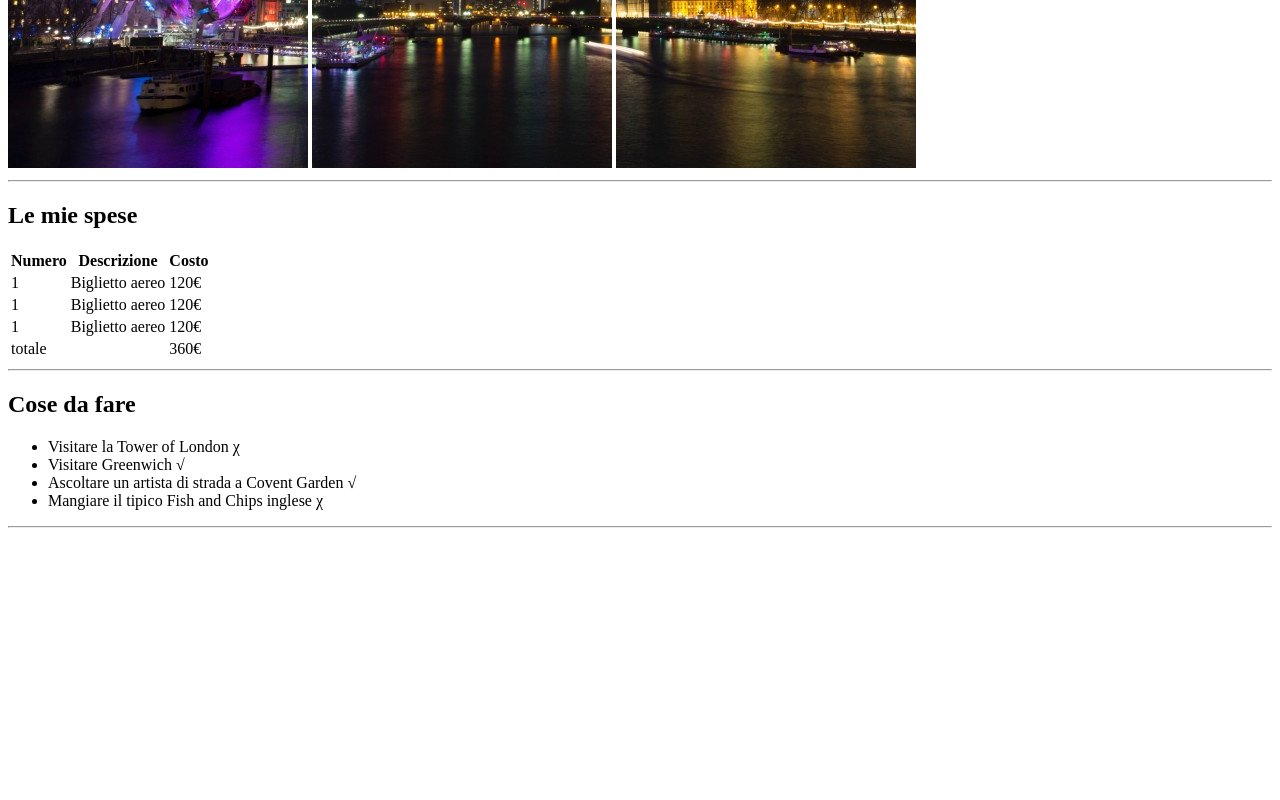
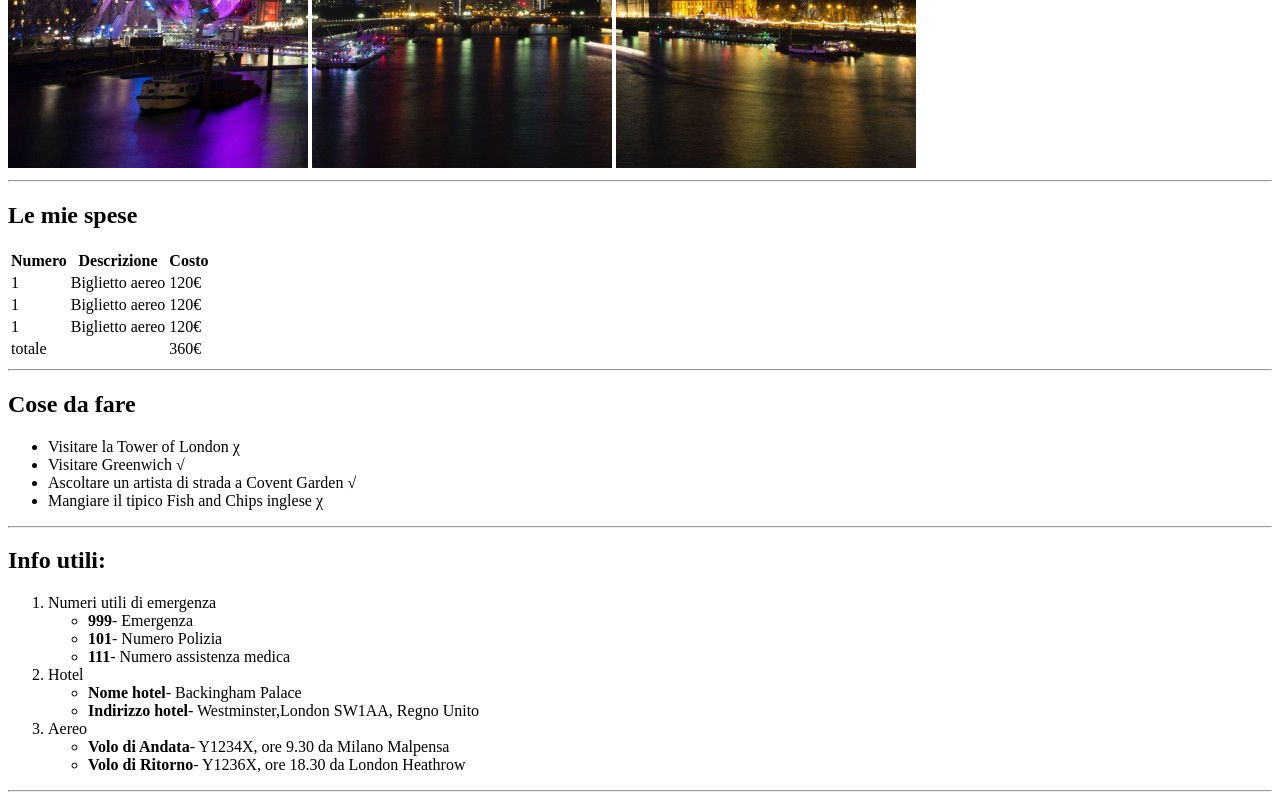
Before and after one commit to aurorapuli/html-london-trip, a plain HTML site: page index.html in a window 1280 px wide. Shown: the part 512-1312 px from the top of the page. Before the commit the page ends 1048 px from the top, so only its background shows below. Drawn offline with Linux system fonts and the light colour scheme.

Commit message:
conclusa terza sezione

```diff
--- a/index.html
+++ b/index.html
@@ -82,6 +82,38 @@
             <hr>
         </section>
 
+        <!-- terza sezione -->
+
+        <section>
+            <h2>Info utili:</h2>
+            <ol>
+                <li>Numeri utili di emergenza
+                    <ul>
+                        <li><strong>999</strong>- Emergenza</li>
+                        <li><strong>101</strong>- Numero Polizia</li>
+                        <li><strong>111</strong>- Numero assistenza medica</li>
+                    </ul>
+                </li>
+                <li>Hotel
+                    <ul>
+                        <li><strong>Nome hotel</strong>- Backingham Palace</li>
+                        <li><strong>Indirizzo hotel</strong>- Westminster,London SW1AA, Regno Unito</li>
+
+                    </ul>
+                </li>
+                <li>Aereo
+                    <ul>
+                        <li><strong>Volo di Andata</strong>- Y1234X, ore 9.30 da Milano Malpensa</li>
+                        <li><strong>Volo di Ritorno</strong>- Y1236X, ore 18.30 da London Heathrow</li>
+
+                    </ul>
+                </li>
+
+
+            </ol>
+            <hr>
+        </section>
+
     </main>
 
     <!-- conclusione della pagina -->
```
